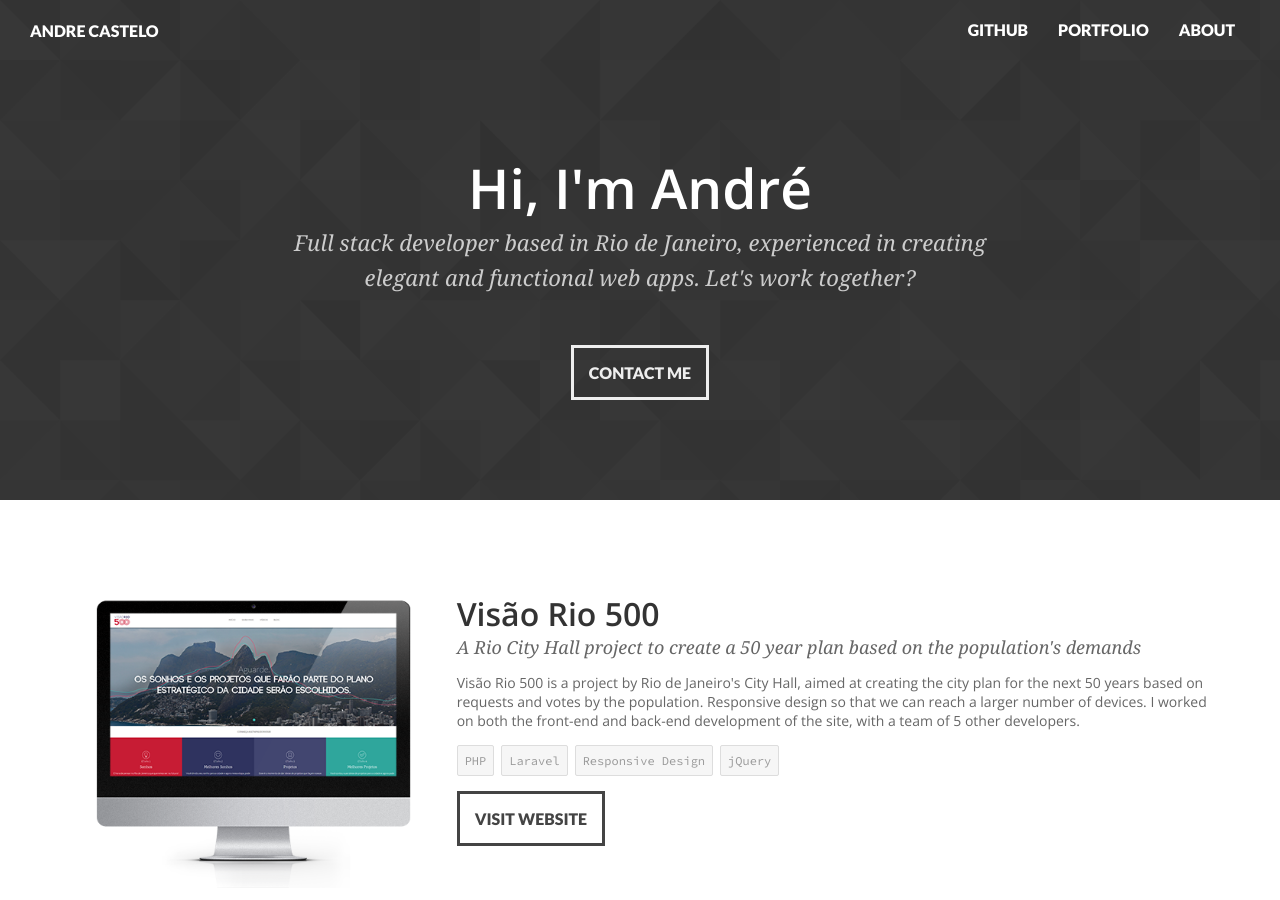
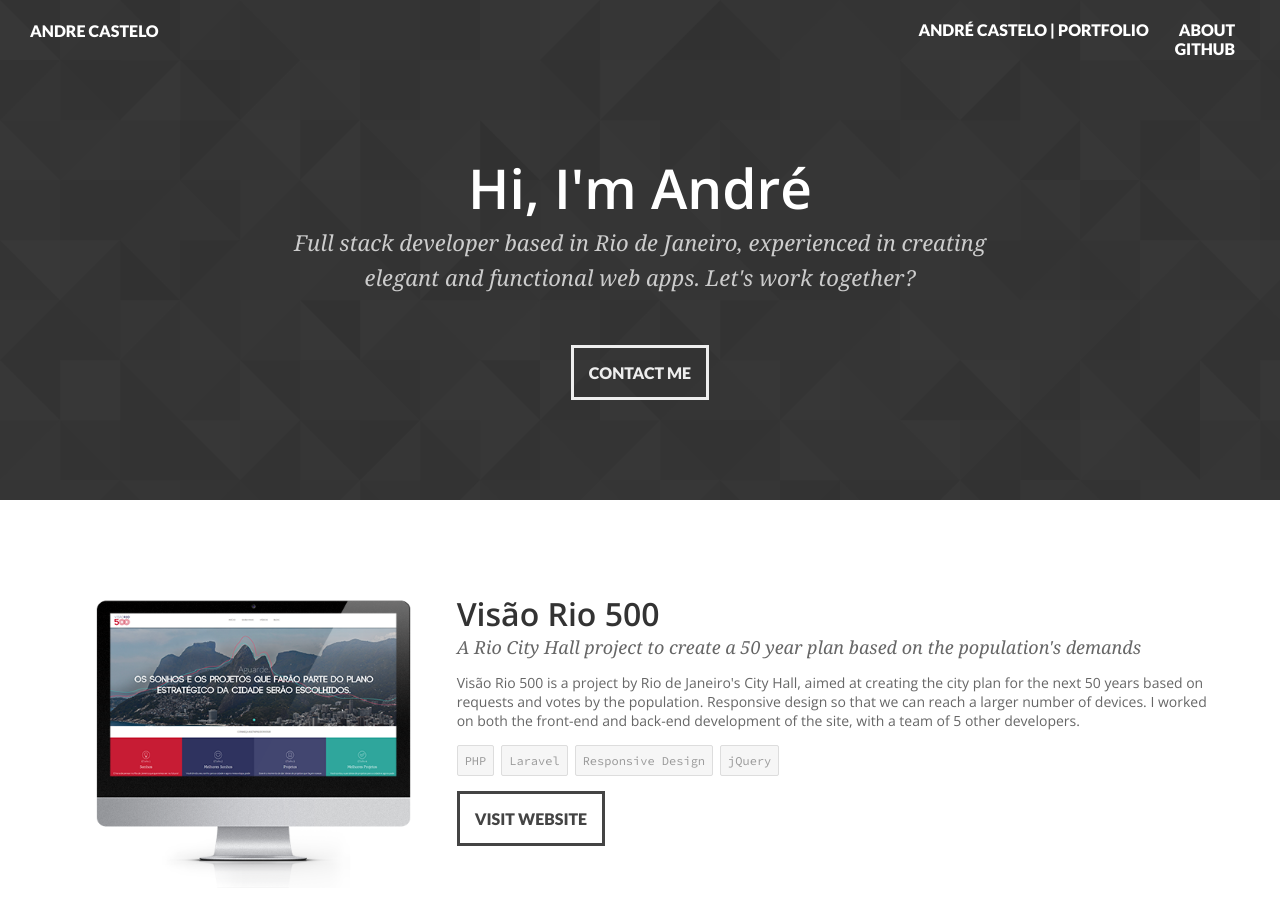
Before and after one commit to andrecastelo/andrecastelo.github.io, a Jekyll site: the page built from index.html, in a window 1280 px wide and 900 px high. Built offline with Jekyll 4.4.1, drawn with Linux system fonts in a browser that asks for light colours.

Commit message:
renamed page titles

```diff
--- a/blog.html
+++ b/blog.html
@@ -1,6 +1,6 @@
 ---
 layout: default-no-hero
-title: Blog
+title: André Castelo | Blog
 permalink: /blog/
 published: false
 ---
--- a/index.html
+++ b/index.html
@@ -1,6 +1,6 @@
 ---
 layout: default
-title: portfolio
+title: André Castelo | Portfolio
 ---
 
 {% for project in site.data.projects %}
```
